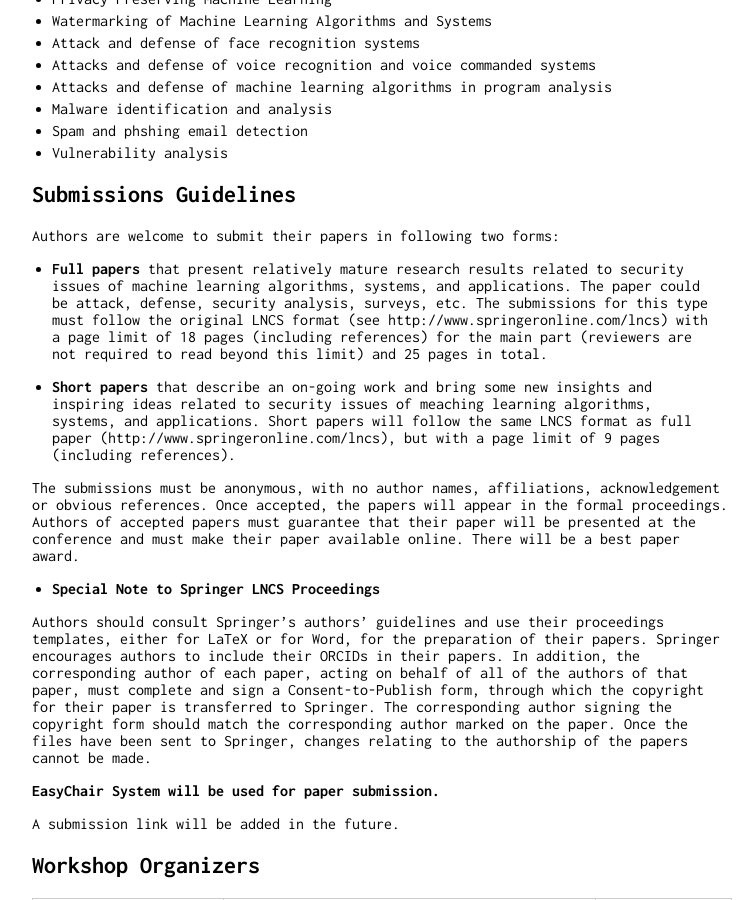
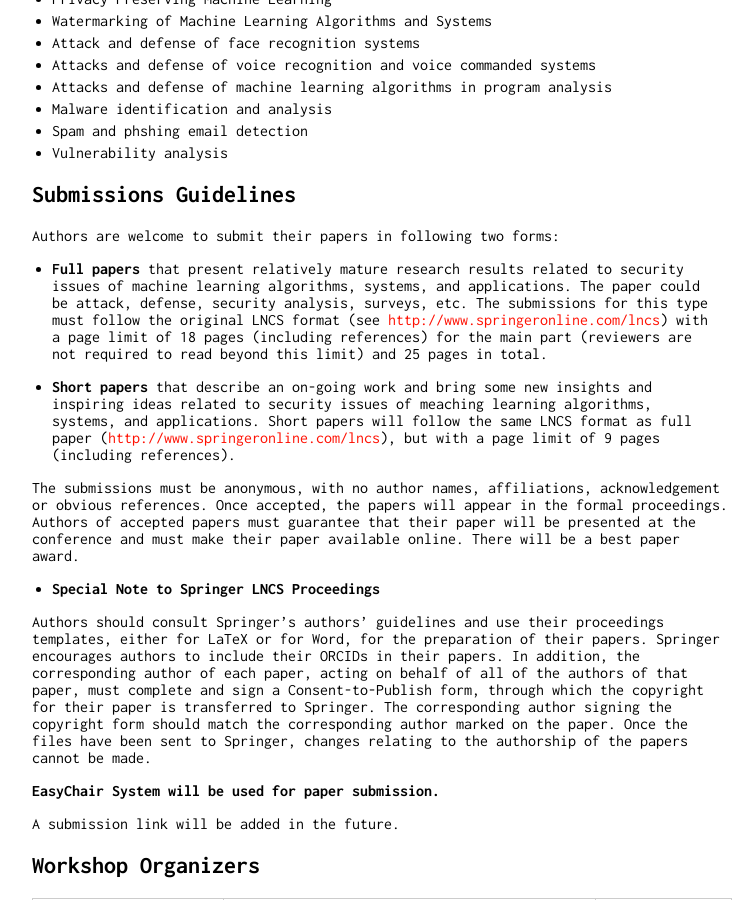
Before and after one commit to asset-group/simla2021, a Jekyll site: the page built from index.md, in a window 1280 px wide and 900 px high, scrolled down 1167 px. Shown: the whole window, without its empty margins (258-1013 px from the left). Built offline with Jekyll 4.4.1, drawn with Linux system fonts in a browser that asks for light colours.

Commit message:
minor change

```diff
--- a/index.md
+++ b/index.md
@@ -44,9 +44,9 @@ Topics of interest include, but not limited, to followings:
 
 Authors are welcome to submit their papers in following two forms:
 
-   - **Full papers** that present relatively mature research results related to security issues of machine learning algorithms, systems, and applications. The paper could be attack, defense, security analysis, surveys, etc. The submissions for this type must follow the original LNCS format (see http://www.springeronline.com/lncs) with a page limit of 18 pages (including references) for the main part (reviewers are not required to read beyond this limit) and 25 pages in total.
+   - **Full papers** that present relatively mature research results related to security issues of machine learning algorithms, systems, and applications. The paper could be attack, defense, security analysis, surveys, etc. The submissions for this type must follow the original LNCS format (see <http://www.springeronline.com/lncs>) with a page limit of 18 pages (including references) for the main part (reviewers are not required to read beyond this limit) and 25 pages in total.
 
-   - **Short papers** that describe an on-going work and bring some new insights and inspiring ideas related to security issues of meaching learning algorithms, systems, and applications. Short papers will follow the same LNCS format as full paper (http://www.springeronline.com/lncs), but with a page limit of 9 pages (including references).
+   - **Short papers** that describe an on-going work and bring some new insights and inspiring ideas related to security issues of meaching learning algorithms, systems, and applications. Short papers will follow the same LNCS format as full paper (<http://www.springeronline.com/lncs>), but with a page limit of 9 pages (including references).
 
 The submissions must be anonymous, with no author names, affiliations, acknowledgement or obvious references. Once accepted, the papers will appear in the formal proceedings. Authors of accepted papers must guarantee that their paper will be presented at the conference and must make their paper available online. There will be a best paper award.
 
```
